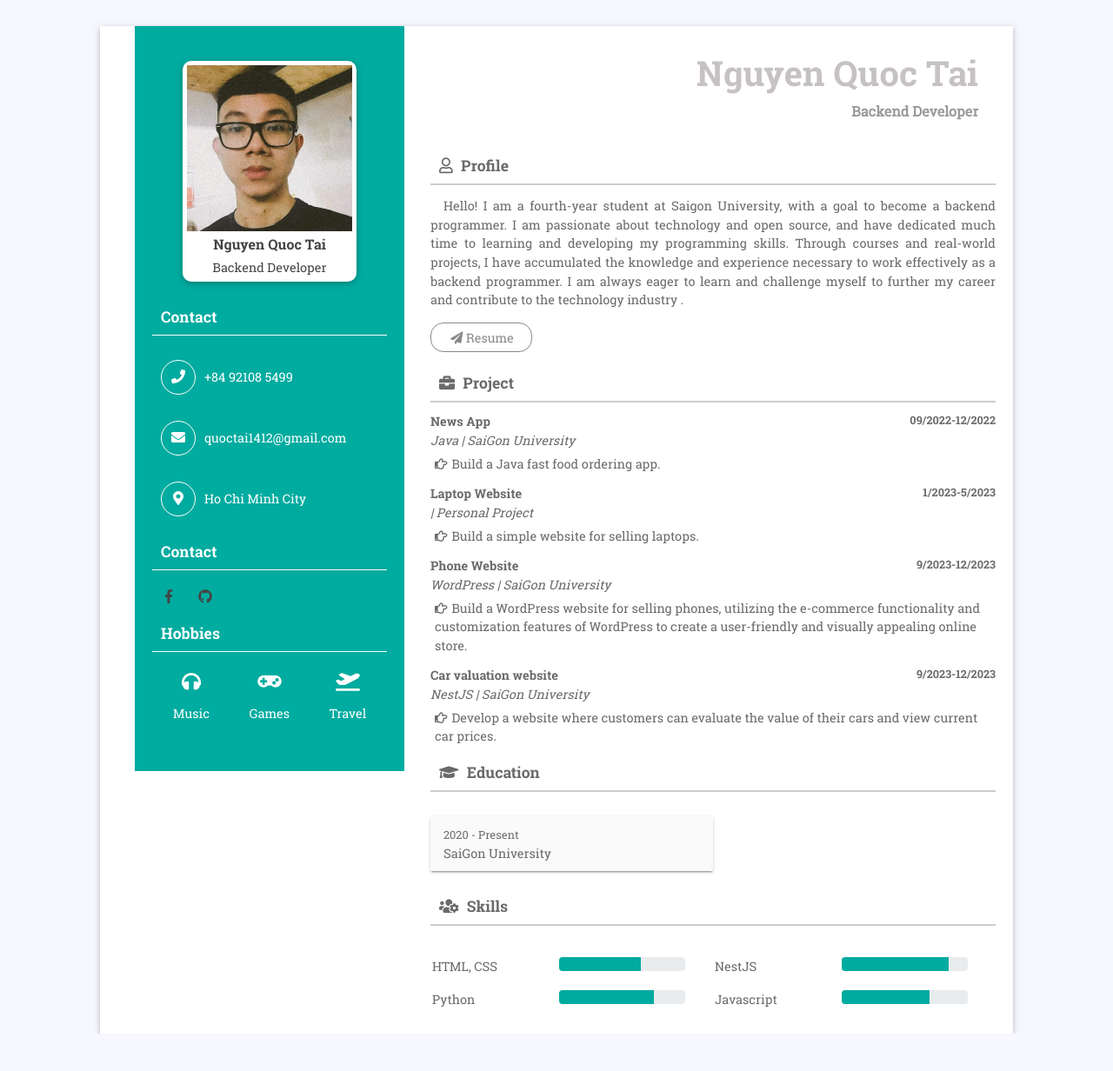
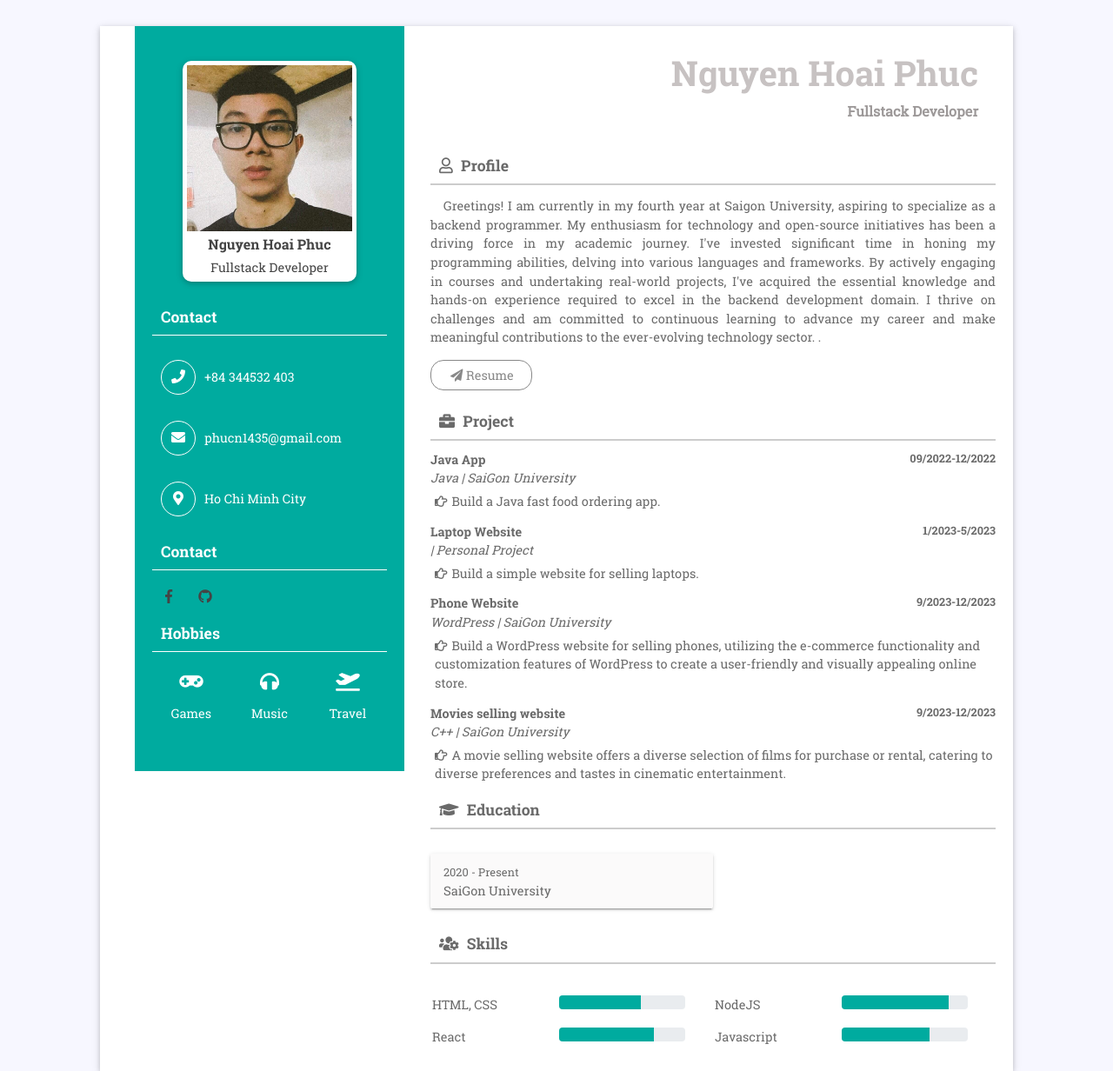
Before and after one commit to phucn1435/cv, a plain HTML site: page index.html in a window 1280 px wide. Shown: the whole page at 87% size. Before the commit the page ends 1189 px from the top, so only its background shows below. Drawn offline with Linux system fonts and the light colour scheme.

Commit message:
Update index.html

```diff
--- a/index.html
+++ b/index.html
@@ -4,7 +4,7 @@
 <head>
     <meta charset="utf-8">
     <meta name="viewport" content="width=device-width, initial-scale=1, shrink-to-fit=no">
-    <title> Nguyen Quoc Tai</title>
+    <title> Hoai Phuc CV</title>
 
     <link rel="shortcut icon" href="assets/images/fav.jpg">
     <link rel="stylesheet" href="assets/css/bootstrap.min.css">
@@ -20,8 +20,8 @@
                     <div class="left-side">
                         <div class="profile-info">
                             <img src="assets/images/avt.jpg" alt="">
-                            <h3>Nguyen Quoc Tai</h3>
-                            <span>Backend Developer</span>
+                            <h3>Nguyen Hoai Phuc</h3>
+                            <span>Fullstack Developer</span>
                         </div>
                         <h4 class="ltitle">Contact</h4>
                         <div class="contact-box pb0">
@@ -29,7 +29,7 @@
                                 <i class="fas fa-phone"></i>
                             </div>
                             <div class="detail">
-                                +84 92108 5499
+                                +84 344532 403
                             </div>
                         </div>
                         <div class="contact-box pb0">
@@ -37,7 +37,7 @@
                                 <i class="fas fa-envelope"></i>
                             </div>
                             <div class="detail">
-                                quoctai1412@gmail.com
+                                phucn1435@gmail.com
                             </div>
                         </div>
                         <div class="contact-box">
@@ -50,11 +50,11 @@
                         </div>
                         <h4 class="ltitle">Contact</h4>
                         <ul class="row social-link no-margin">
-                            <li><a href="https://www.facebook.com/quoctai.nguyen.142"><i class="fab fa-facebook-f"></i></a></li>
+                            <li><a href="https://www.facebook.com/phuc.hoai.3557440"><i class="fab fa-facebook-f"></i></a></li>
                             <!-- <li><i class="fab fa-twitter"></i></li> -->
                             <!-- <li><i class="fab fa-google-plus-g"></i></li> -->
                             <!-- <li><i class="fab fa-linkedin-in"></i></li> -->
-                            <li><a href="https://github.com/foxx1412"><i class="fab fa-github"></i></a></li>
+                            <li><a href="https://github.com/phucn1435phucn1435"><i class="fab fa-github"></i></a></li>
                         </ul>
                         <!-- <h4 class="ltitle">Referencess</h4>
 
@@ -72,8 +72,8 @@
                         <ul class="hoby row no-margin">
                             <!-- <li><i class="fas fa-pencil-alt"></i> <br> Writing</li> -->
                             <!-- <li><i class="fas fa-bicycle"></i> <br> Cycling</li> -->
+                            <li><i class="fas fa-gamepad"></i> <br> Games</li>
                             <li><i class="fas fa-headphones"></i><br> Music</li>
-                            <li><i class="fas fa-gamepad"></i> <br> Games</li>
                             <li><i class="fas fa-plane-departure"></i> <br>Travel</li>
 
                         </ul>
@@ -82,15 +82,18 @@
                 <div class="col-md-8 rt-div">
                     <div class="rit-cover">
                         <div class="hotkey">
-                            <h1 class="">Nguyen Quoc Tai </h1>
-                            <small>Backend Developer</small>
+                            <h1 class="">Nguyen Hoai Phuc </h1>
+                            <small> Fullstack Developer</small>
                         </div>
                         <h2 class="rit-titl"><i class="far fa-user"></i> Profile</h2>
                         <div class="about">
-                            <p>Hello! I am a fourth-year student at Saigon University, with a goal to become a backend programmer.
-                                I am passionate about technology and open source, and have dedicated much time to learning and developing my programming skills.
-                                Through courses and real-world projects, I have accumulated the knowledge and experience necessary to work effectively as a backend programmer.
-                                I am always eager to learn and challenge myself to further my career and contribute to the technology industry
+                            <p>Greetings! I am currently in my fourth year at Saigon University, aspiring to specialize as a backend programmer.
+                                My enthusiasm for technology and open-source initiatives has been a driving force in my academic journey.
+                                I've invested significant time in honing my programming abilities, delving into various languages and frameworks.
+                                By actively engaging in courses and undertaking real-world projects,
+                                I've acquired the essential knowledge and hands-on experience required to excel in the backend development domain.
+                                I thrive on challenges and am committed to
+                                continuous learning to advance my career and make meaningful contributions to the ever-evolving technology sector.
                                 .</p>
                             <div class="btn-ro row no-margin">
                                 <ul class="btn-link">
@@ -103,7 +106,7 @@
 
                         <h2 class="rit-titl"><i class="fas fa-briefcase"></i> Project</h2>
                         <div class="work-exp">
-                            <h6>News App <span>09/2022-12/2022</span></h6>
+                            <h6>Java App <span>09/2022-12/2022</span></h6>
                             <i>Java | SaiGon University</i>
                             <ul>
                                 <li><i class="far fa-hand-point-right"></i>Build a Java fast food ordering app.</li>
@@ -130,11 +133,11 @@
                             </ul>
                         </div>
                         <div class="work-exp">
-                            <h6>Car valuation website<span>9/2023-12/2023</span></h6>
-                            <i> NestJS | SaiGon University</i>
+                            <h6>Movies selling website<span>9/2023-12/2023</span></h6>
+                            <i> C++ | SaiGon University</i>
                             <ul>
-                                <li><i class="far fa-hand-point-right"></i>Develop a website where customers
-                                    can evaluate the value of their cars and view current car prices.</li>
+                                <li><i class="far fa-hand-point-right"></i>A movie selling website offers a diverse selection of films for purchase or rental,
+                                    catering to diverse preferences and tastes in cinematic entertainment.</li>
 
                             </ul>
                         </div>
@@ -170,7 +173,7 @@
                             <div class="col-md-6">
                                 <div class="row prog-row">
                                     <div class="col-sm-6">
-                                        NestJS
+                                        NodeJS
                                     </div>
                                     <div class="col-sm-6">
                                         <div class="progress">
@@ -183,7 +186,7 @@
                             <div class="col-md-6">
                                 <div class="row prog-row">
                                     <div class="col-sm-6">
-                                        Python
+                                        React
                                     </div>
                                     <div class="col-sm-6">
                                         <div class="progress">
```
